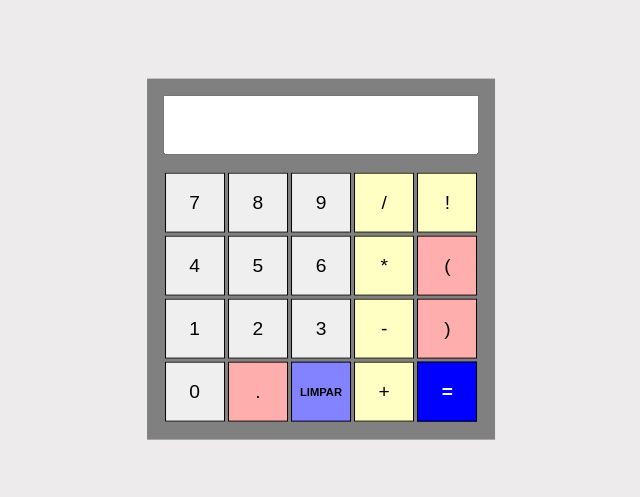
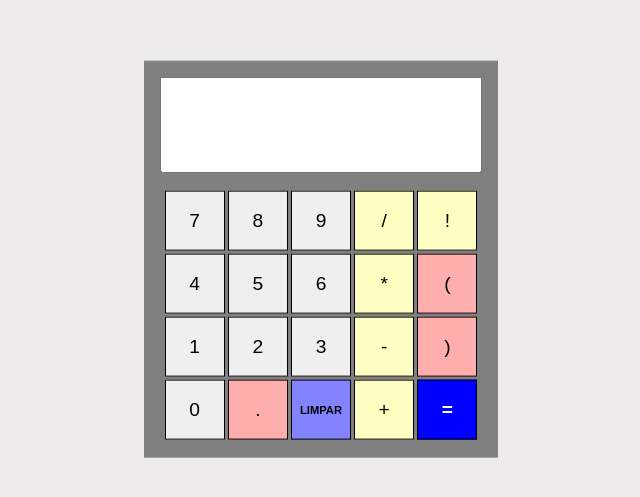
Before and after one commit to filhodepeterpan/calculadora-js, a plain HTML site: page index.html in a window 1280 px wide. Shown: the part 141-638 px from the top of the page, without its empty margins (319-959 px from the left). Drawn offline with nearby package versions, Linux system fonts and the light colour scheme.

Commit message:
Ajuste de input

```diff
--- a/styles/style.css
+++ b/styles/style.css
@@ -16,18 +16,29 @@ body{
     transform: translate(-50%,-50%);
     padding: 1rem;
     background-color: var(--cor-secundaria);
+    display: flex;
+    flex-direction: column;
+    text-align: center;
+    align-items: center;
+}
+.calculadora-superior{
+    width: 100%;
+    max-width: 100%;
 }
 .calculadora-inferior-linha{
     display: flex;
+    width: 100%;
+    justify-content: center;
 }
 input{
     box-sizing: border-box;
-    padding: 1rem 0.5rem 1rem 0;
     text-align: end;
-    font-size: 1.3rem;
+    width: 100%;
+    max-width: 100%;
+    outline: none;
+    padding: 2rem 0.5rem 2rem 0;
     margin: 0 0 1rem 0;
-    width: 100%;
-    outline: none;
+    font-size: 1.5rem;
 }
 button{
     margin: 0.1rem;
```
